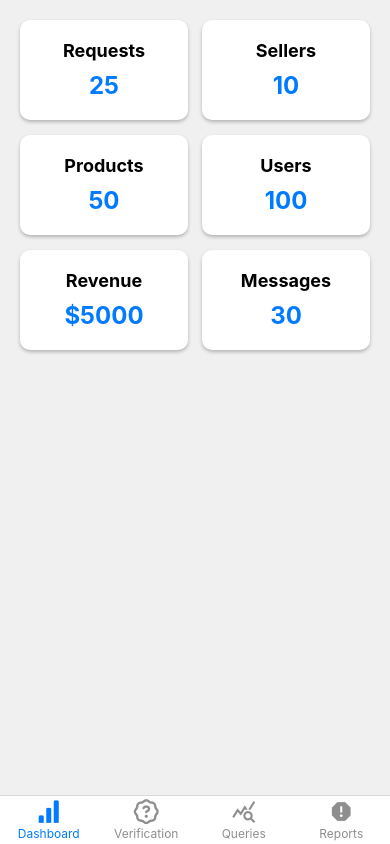
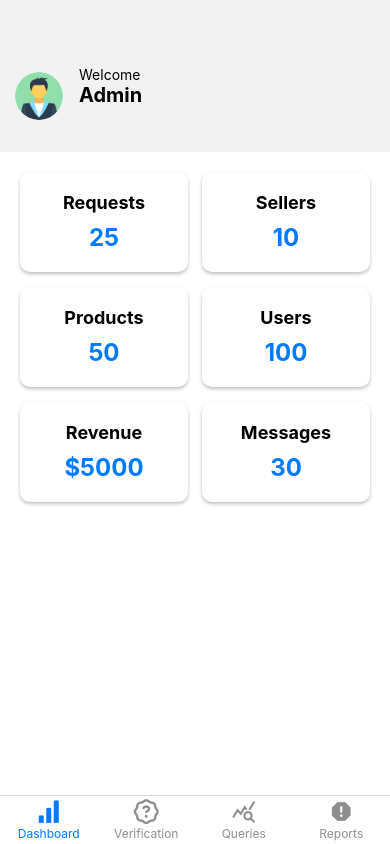
Before and after one commit to Manav39/HackXcelerate_TLE, a React Native app: screen /Admin in a window 390 px wide. Built offline with nearby package versions, Linux system fonts and the light colour scheme.

Commit message:
fixed admin profile

```diff
--- a/Apps/Screens/Admin/Dashboard.jsx
+++ b/Apps/Screens/Admin/Dashboard.jsx
@@ -30,7 +30,7 @@ const styles = StyleSheet.create({
   container: {
     flex: 1,
     padding: 20,
-    backgroundColor: "#f0f0f0",
+    backgroundColor: "#ffffff",
   },
   heading: {
     fontSize: 24,
--- a/Apps/Screens/Admin/Report.jsx
+++ b/Apps/Screens/Admin/Report.jsx
@@ -38,7 +38,7 @@ const styles = StyleSheet.create({
   container: {
     flex: 1,
     padding: 20,
-    backgroundColor: "#f0f0f0",
+    backgroundColor: "#ffffff",
   },
   heading: {
     fontSize: 24,
--- a/Apps/Screens/Admin/verificationBox.jsx
+++ b/Apps/Screens/Admin/verificationBox.jsx
@@ -9,7 +9,7 @@ const RequestBox = ({ businessName, onPress }) => {
       onPress={onPress}
       className="flex flex-row"
     >
-      <View style={{ flexDirection: 'row', height:100, justifyContent: 'center', alignItems: 'center' }}>
+      <View style={{ flexDirection: 'row', height:100, justifyContent: 'center', alignItems: 'center', backgroundColor: "#ffffff" }}>
         <Image source={require("../../../assets/images/signup.png")} style={styles.image} />
         <View style={{ flexDirection: 'column' }}>
           <Text style={{ fontWeight: 'bold', fontSize: 20 }}>{businessName}</Text>
--- a/Apps/Screens/AdminScreen.jsx
+++ b/Apps/Screens/AdminScreen.jsx
@@ -6,7 +6,7 @@ import AdminProfile from "./Admin/AdminProfile";
 export default function AdminScreen() {
   return (
     <View className="flex-1">
-      {/* <AdminProfile/> */}
+      <AdminProfile/>
       <AdminNavigation />
     </View>
   );
```
